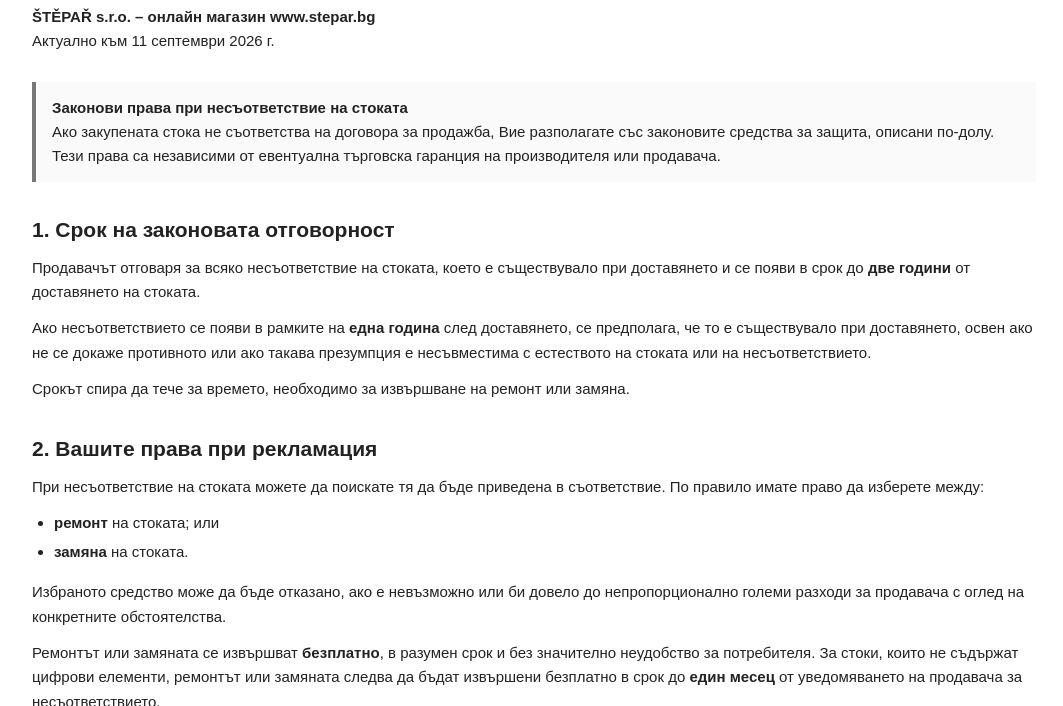
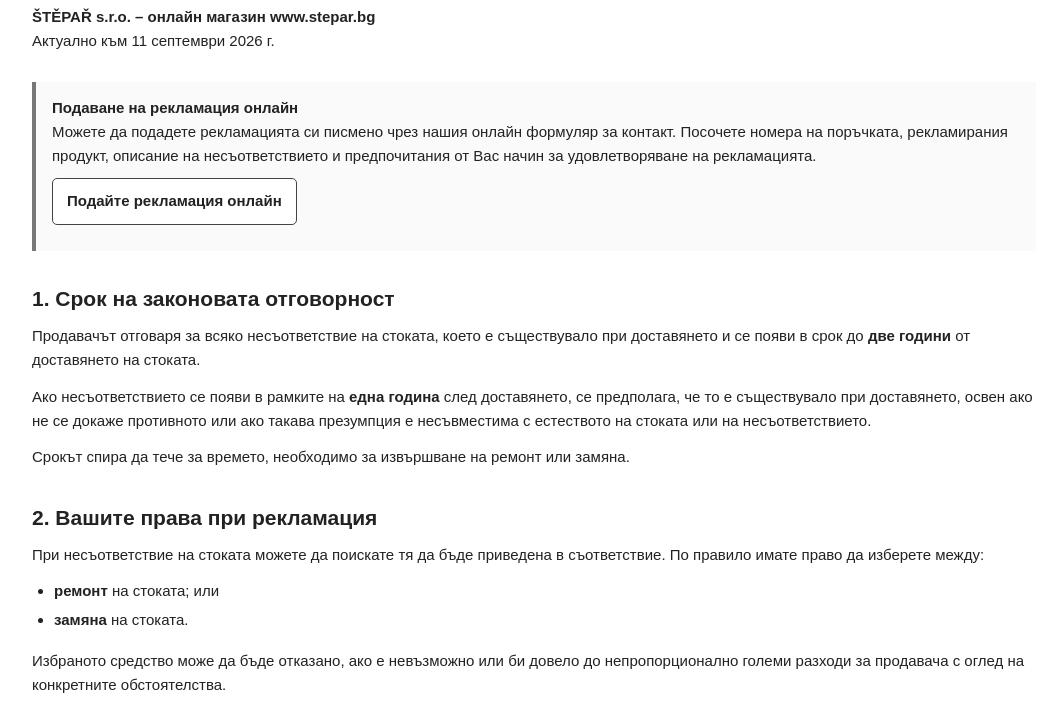
Before and after one commit to vaclavstepar/stepar-legal, a plain HTML site: page bg/reklamace-current.html in a window 1280 px wide. Shown: the part 63-769 px from the top of the page, without its empty margins (106-1169 px from the left). Drawn offline with Linux system fonts and the light colour scheme.

Commit message:
Add online complaint button to Bulgarian complaints page

```diff
--- a/bg/reklamace-current.html
+++ b/bg/reklamace-current.html
@@ -18,6 +18,7 @@ li{margin:5px 0}
 .box{padding:14px 16px;margin:12px 0 16px;border:1px solid #d8d8d8;border-radius:6px;background:#fafafa}
 .notice{padding:14px 16px;margin:12px 0 22px;border-left:4px solid #777;background:#fafafa}
 a{color:inherit;text-decoration:underline}
+.action-link{display:inline-block;margin-top:10px;padding:10px 14px;border:1px solid #444;border-radius:5px;font-weight:700;text-decoration:none;background:#fff}
 @media(max-width:640px){.terms{padding:18px 12px 36px}h1{font-size:26px}h2{font-size:19px}}
 </style>
 </head>
@@ -32,8 +33,10 @@ a{color:inherit;text-decoration:underline}
 <h1>Информация за рекламации и законова гаранция</h1>
 <p class="meta"><strong>ŠTĚPAŘ s.r.o. – онлайн магазин www.stepar.bg</strong><br>Актуално към 11 септември 2026 г.</p>
 
-<div class="notice"><strong>Законови права при несъответствие на стоката</strong><br>
-Ако закупената стока не съответства на договора за продажба, Вие разполагате със законовите средства за защита, описани по-долу. Тези права са независими от евентуална търговска гаранция на производителя или продавача.</div>
+<div class="notice"><strong>Подаване на рекламация онлайн</strong><br>
+Можете да подадете рекламацията си писмено чрез нашия онлайн формуляр за контакт. Посочете номера на поръчката, рекламирания продукт, описание на несъответствието и предпочитания от Вас начин за удовлетворяване на рекламацията.
+<p><a class="action-link" href="https://www.stepar.bg/kontakti-p3.htm" target="_top">Подайте рекламация онлайн</a></p>
+</div>
 
 <h2>1. Срок на законовата отговорност</h2>
 <p>Продавачът отговаря за всяко несъответствие на стоката, което е съществувало при доставянето и се появи в срок до <strong>две години</strong> от доставянето на стоката.</p>
@@ -77,7 +80,7 @@ Střítežská 570<br>
 <li>по възможност номер на поръчката.</li>
 </ul>
 <p>Към рекламацията приложете документите, на които основавате претенцията си, например касова бележка, фактура или друг документ за плащане, както и други документи, които установяват несъответствието или основанието и размера на претенцията.</p>
-<p>Съгласно закона рекламацията може да бъде предявена и чрез интернет сайта на продавача, на който е направена поръчката.</p>
+<p>Рекламацията може да бъде подадена и чрез формуляра за контакт на <a href="https://www.stepar.bg/kontakti-p3.htm" target="_top">www.stepar.bg/kontakti-p3.htm</a>.</p>
 
 <h2>5. Регистриране на рекламацията</h2>
 <p>Продавачът е длъжен да поддържа регистър на предявените рекламации. При приемането на рекламацията тя се вписва в регистъра и на потребителя се издава документ, съдържащ датата, регистрационния номер и вида на стоката.</p>
```
